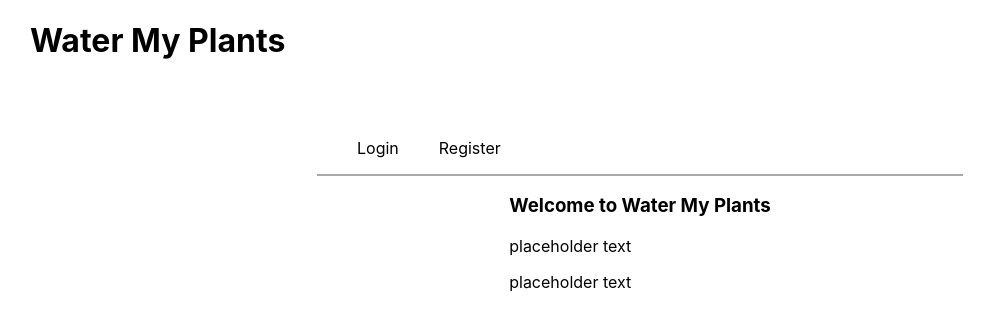
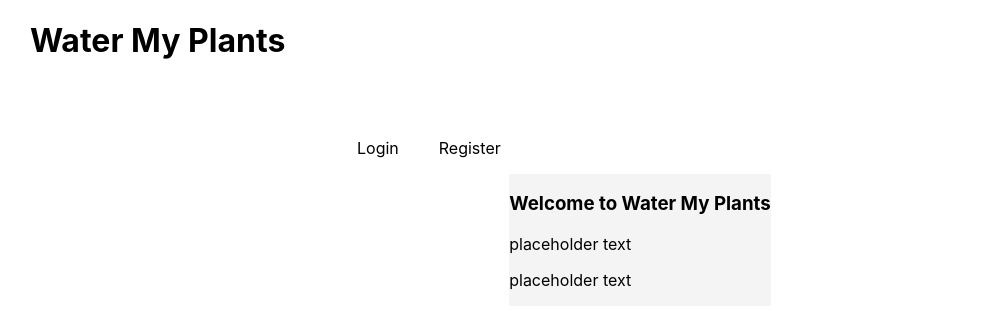
Before and after one commit to water-our-plants/build-water-plants-FE, a React (Create React App) app in the folder water-plants/: page / in a window 1280 px wide. Shown: the top 330 px of the page, without its empty margins (0-995 px from the left). Built offline with nearby package versions, Linux system fonts and the light colour scheme.

Commit message:
Alignment fixes, background color changes

```diff
--- a/water-plants/src/components/App.js
+++ b/water-plants/src/components/App.js
@@ -11,7 +11,7 @@ import Welcome from "./Welcome";
 import styled from "styled-components";
 
 const NavBar = styled.div`
-  border-bottom: 2px solid darkgrey;
+  /*border-bottom: 2px solid darkgrey;*/
   display: flex;
   flex-direction: row;
   justify-content: flex-start;
@@ -30,6 +30,10 @@ const AppWrapper = styled.div`
   padding: 0px 30px;
   h1 {
     align-self: flex-start;
+  }
+  .body {
+    background-color: rgb(244, 244, 244);
+    margin-bottom: 20px;
   }
 `;
 
--- a/water-plants/src/components/PlantForm.js
+++ b/water-plants/src/components/PlantForm.js
@@ -30,7 +30,7 @@ const FormWrapper = styled.form`
   flex-shrink: 1;
   font-family: "Helvetica Now", "Helvetica Neue", Helvetica, Arial, sans-serif;
   font-weight: 500;
-  height: 288px;
+  height: 293px;
   justify-content: center;
   line-height: 18.4px;
   margin-left: 12px;
--- a/water-plants/src/components/PlantsList.js
+++ b/water-plants/src/components/PlantsList.js
@@ -87,7 +87,7 @@ const PlantWrapper = styled.div`
 const PlantsList = props => {
   return (
     <PlantWrapper>
-      <div className="plants-header">Your Plants</div>
+      <div className="plants-header">Your plants</div>
      <div className="plants-body">
 
       {props.plants.map(plant => {
--- a/water-plants/src/components/plantsPlaceholder.js
+++ b/water-plants/src/components/plantsPlaceholder.js
@@ -15,7 +15,7 @@ const PlantsContainer = styled.div`
   flex-shrink: 1;
   font-family: "Helvetica Now", "Helvetica Neue", Helvetica, Arial, sans-serif;
   line-height: 18.4px;
-  margin-bottom: 40px;
+  margin-bottom: 20px;
   min-height: 245px;
   padding-left: 12px;
   padding-right: 12px;
```
